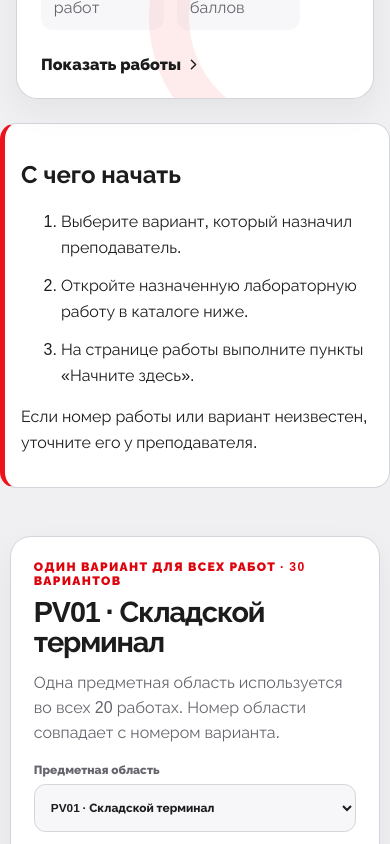
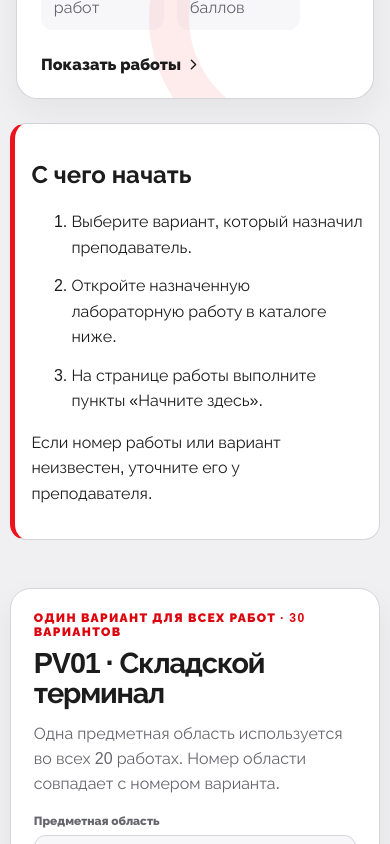
Before and after one commit to OlgaKraven/2026-PIDIS-lab, a React (Vite) app: page / in a window 390 px wide. Shown: the part 2160-3004 px from the top of the page. Built offline with nearby package versions, Linux system fonts and the light colour scheme.

Commit message:
Align introductory catalog blocks with banner width

```diff
--- a/src/template.css
+++ b/src/template.css
@@ -23,4 +23,14 @@ html[data-theme=dark] .hero,html[data-theme=dark] .lab-summary,html[data-theme=d
 .hero h1 { max-width: 12ch; overflow-wrap: normal; }
 .hero h1 span { display: block; }
 .hero-visual { z-index: 0; }
+/* Align the three introductory catalog blocks with the banner edges. */
+.site-shell > main > .student-start,
+.site-shell > main > .variant-picker {
+  max-width: 92rem;
+  margin-inline: auto;
+}
+@media (max-width: 620px) {
+  .site-shell > main > .student-start,
+  .site-shell > main > .variant-picker { margin-inline: 0.65rem; }
+}
 @media(max-width: 700px) { .hero h1 { font-size: clamp(1.8rem, 7.8vw, 2.5rem); } }
```
